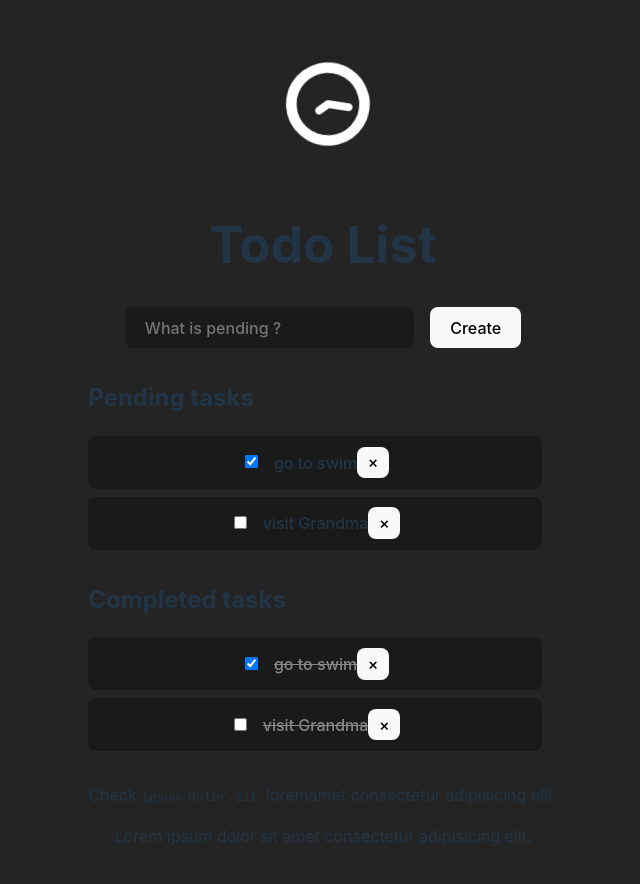
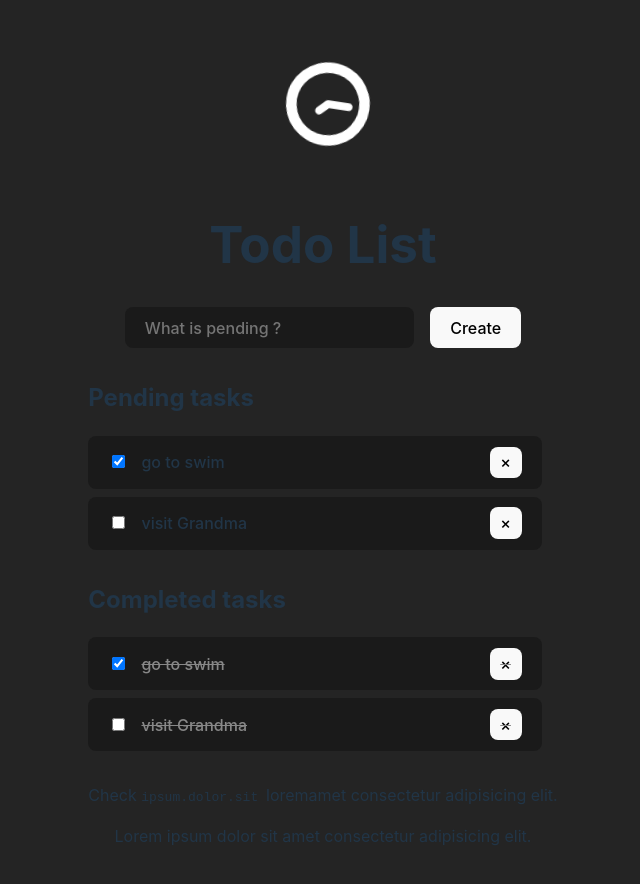
Before and after one commit to alsointech/todo-vite, a React (Vite) app: page / in a window 1280 px wide. Shown: the top 884 px of the page, without its empty margins (317-957 px from the left). Built offline with nearby package versions, Linux system fonts and the light colour scheme.

Commit message:
file update | css improoved

```diff
--- a/src/App.css
+++ b/src/App.css
@@ -61,6 +61,9 @@
   transition: border-color 0.25s;
   margin-right: 1rem;
   margin-bottom: 0.5rem;
+  display: flex;
+  align-items: center;
+  justify-content: space-between;
 }
 
 /* .pending {
--- a/src/App.jsx
+++ b/src/App.jsx
@@ -70,9 +70,11 @@ function App() {
                 <h2>Pending tasks</h2>
                 {tasks.map((task) => (
                     <div className='task-box pending'>
+                        <div>
                             <input type="checkbox"
                                 checked={task.completed} />
                             {task.title}
+                        </div>
                         <button className='destroy'></button>
                     </div>
                 ))}
@@ -81,10 +83,13 @@ function App() {
             <div className='completed-tasks-box'>
                 <h2>Completed tasks</h2>
                 {tasks.map((task) => (
-                    <div className='task-box completed'>
+                    <div className='task-box completed '>
+                        <div>
+
                             <input type="checkbox"
                                 checked={task.completed} />
                             {task.title}
+                        </div>
                         <button className='destroy'></button>
                     </div>
                 ))}
```
Lines whose indentation alone changed are shown as unchanged.
